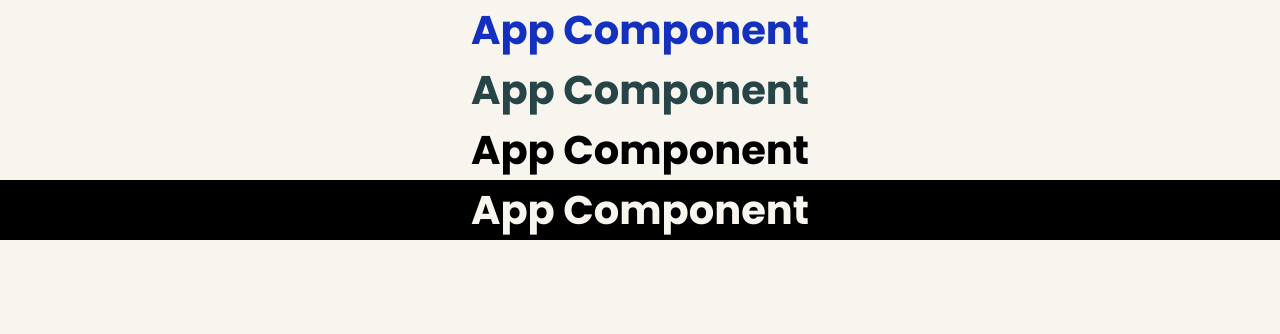
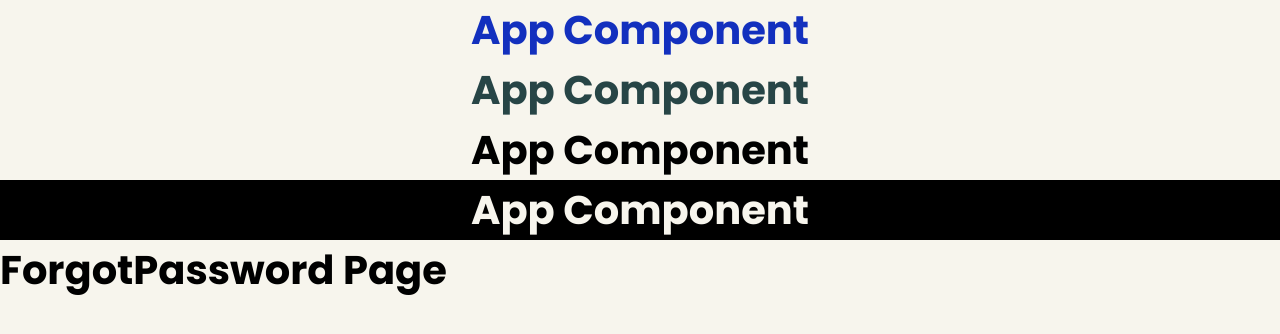
Before and after one commit to ahany42/ElearningPortal, a React (Vite) app in the folder FrontEnd/: page /ForgetPassword in a window 1280 px wide. Shown: the top 334 px of the page. Built offline with nearby package versions, Linux system fonts and the light colour scheme.

Commit message:
404 Route

```diff
--- a/FrontEnd/src/App.jsx
+++ b/FrontEnd/src/App.jsx
@@ -1,9 +1,11 @@
 import { useState } from "react";
 import Login from "./Components/Login/Login.jsx";
-import Forgotpassword from "./Components/Forgotpassword/Forgotpassword.jsx";
-import Signup from "./Components/Signup/Signup.jsx";
+import ForgotPassword from "./Components/ForgotPassword/ForgotPassword.jsx";
+import SignUp from "./Components/SignUp/SignUp.jsx";
 import "./index.css";
 import { Routes, Route } from "react-router-dom";
+import  NotFoundImg from './assets/404.svg';
+import Placeholder from "./Components/Placeholder/Placeholder.jsx";
 import "./App.css";
 
 function App() {
@@ -18,8 +20,9 @@ function App() {
 
           <Routes>
             <Route path="/" element={<Login />} />
-            <Route path="/forgot-password" element={<Forgotpassword />} />
-            <Route path="/signup" element={<Signup />} />
+            <Route path="/ForgetPassword" element={<ForgotPassword />} />
+            <Route path="/SignUp" element={<SignUp />} />
+            <Route path='/*' element={<Placeholder img={NotFoundImg} text="Page Not Found"/>}/>
           </Routes>
 
 
--- a/FrontEnd/src/Components/Forgotpassword/Forgotpassword.jsx
+++ b/FrontEnd/src/Components/Forgotpassword/Forgotpassword.jsx
@@ -1,11 +1,10 @@
-import React from 'react'
 
-const Forgotpassword = () => {
+const ForgotPassword = () => {
   return (
     <div>
-      <h1>Forgotpassword Page</h1>
+      <h1>ForgotPassword Page</h1>
     </div>
   );
 }
 
-export default Forgotpassword
+export default ForgotPassword
--- a/FrontEnd/src/Components/Login/Login.jsx
+++ b/FrontEnd/src/Components/Login/Login.jsx
@@ -82,7 +82,7 @@ const Login = () => {
 
       {/* Forgot Password Link */}
       <NavLink
-        to="/forgot-password"
+        to="/ForgetPassword"
         variant="body2"
         style={{ display: "block", marginTop: "1rem" }}
       >
--- a/FrontEnd/src/Components/Signup/Signup.jsx
+++ b/FrontEnd/src/Components/Signup/Signup.jsx
@@ -1,6 +1,6 @@
 import React from 'react'
 
-const Signup = () => {
+const SignUp = () => {
   return (
     <div>
       <h1>Signup page</h1>
@@ -8,4 +8,4 @@ const Signup = () => {
   );
 }
 
-export default Signup
+export default SignUp
```
